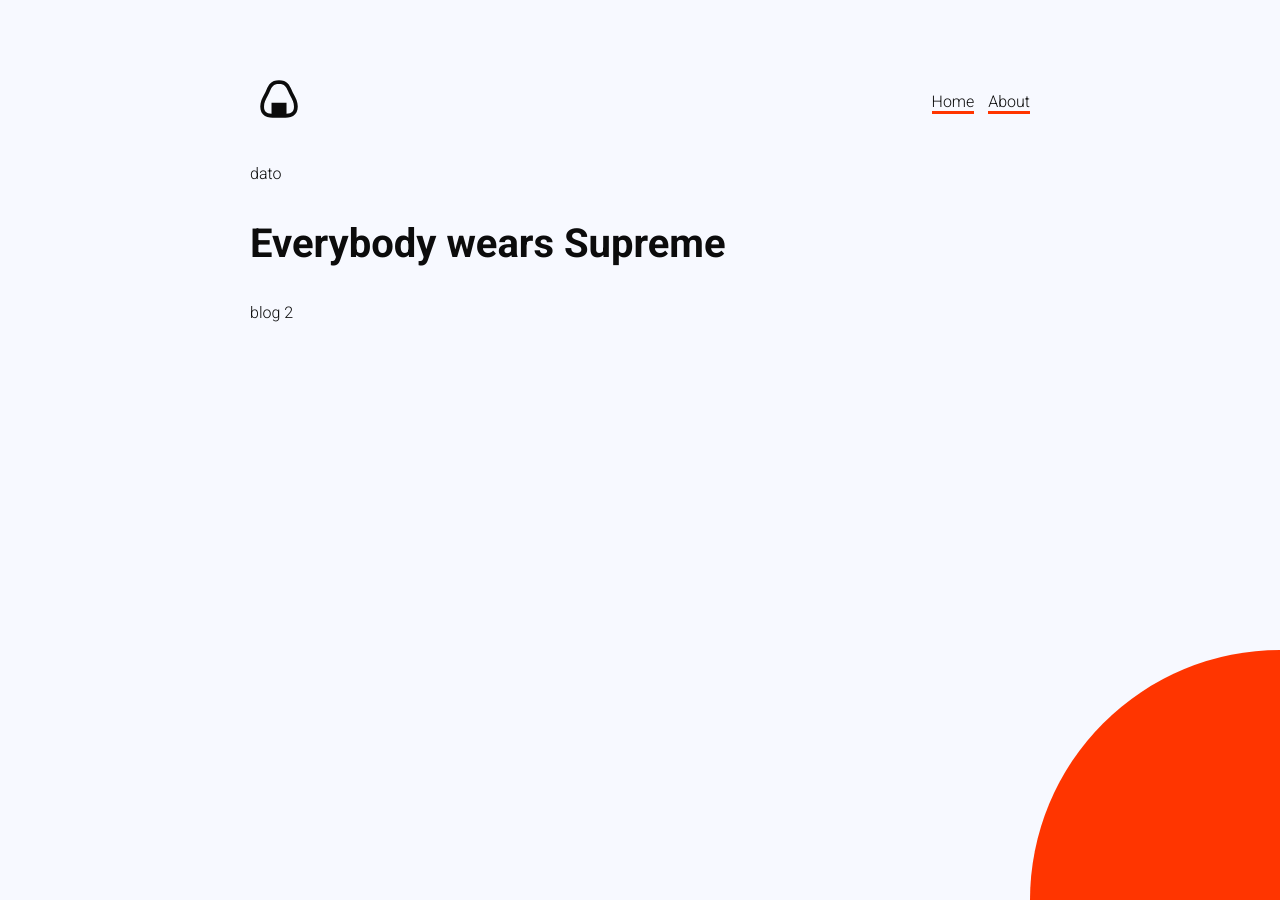
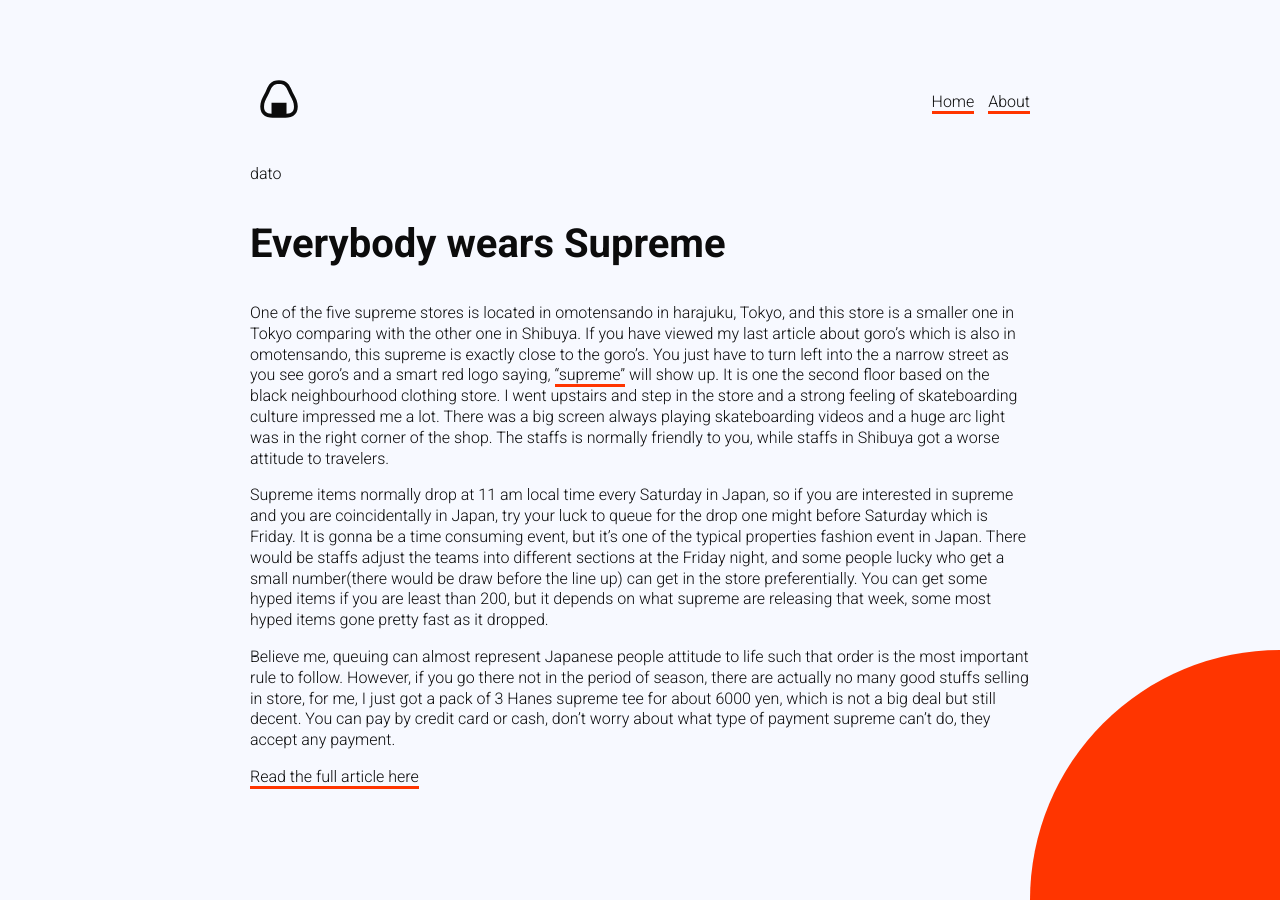
Before and after one commit to espedersen/anightinjapan, a Jekyll site: the page built from _posts/2020-02-27-post.markdown, in a window 1280 px wide. Built offline with Jekyll 4.4.1, drawn with Linux system fonts in a browser that asks for light colours.

Commit message:
Updated Post

```diff
--- a/_posts/2020-02-27-post.markdown
+++ b/_posts/2020-02-27-post.markdown
@@ -5,4 +5,10 @@ excerpt: One of the five supreme stores is located in omotensando in harajuku, T
   and this store is a smaller one in Tokyo comparing with the other one in Shibuya.
 ---
 
-blog 2
+One of the five supreme stores is located in omotensando in harajuku, Tokyo, and this store is a smaller one in Tokyo comparing with the other one in Shibuya. If you have viewed my last article about goro's which is also in omotensando, this supreme is exactly close to the goro's. You just have to turn left into the a narrow street as you see goro's and a smart red logo saying, ["supreme"](https://www.supremenewyork.com/) will show up. It is one the second floor based on the black neighbourhood clothing store. I went upstairs and step in the store and a strong feeling of skateboarding culture impressed me a lot. There was a big screen always playing skateboarding videos and a huge arc light was in the right corner of the shop. The staffs is normally friendly to you, while staffs in Shibuya got a worse attitude to travelers.
+
+Supreme items normally drop at 11 am local time every Saturday in Japan, so if you are interested in supreme and you are coincidentally in Japan, try your luck to queue for the drop one might before Saturday which is Friday. It is gonna be a time consuming event, but it's one of the typical properties fashion event in Japan. There would be staffs adjust the teams into different sections at the Friday night, and some people lucky who get a small number(there would be draw before the line up) can get in the store preferentially. You can get some hyped  items if you are least than 200, but it depends on what supreme are releasing that week, some most hyped items gone pretty fast as it dropped.
+
+Believe me, queuing can almost represent Japanese people attitude to life such that order is the most important rule to follow. However, if you go there not in the period of season, there are actually no many good stuffs selling in store, for me, I just got a pack of 3 Hanes supreme tee for about 6000 yen, which is not a big deal but still decent. You can pay by credit card or cash, don't worry about what type of payment supreme can't do, they accept any payment.
+
+[Read the full article here](https://www.tokyocreative.com/articles/19065-experience-in-supreme-harajuku-tokyo-and-osaka)
```
